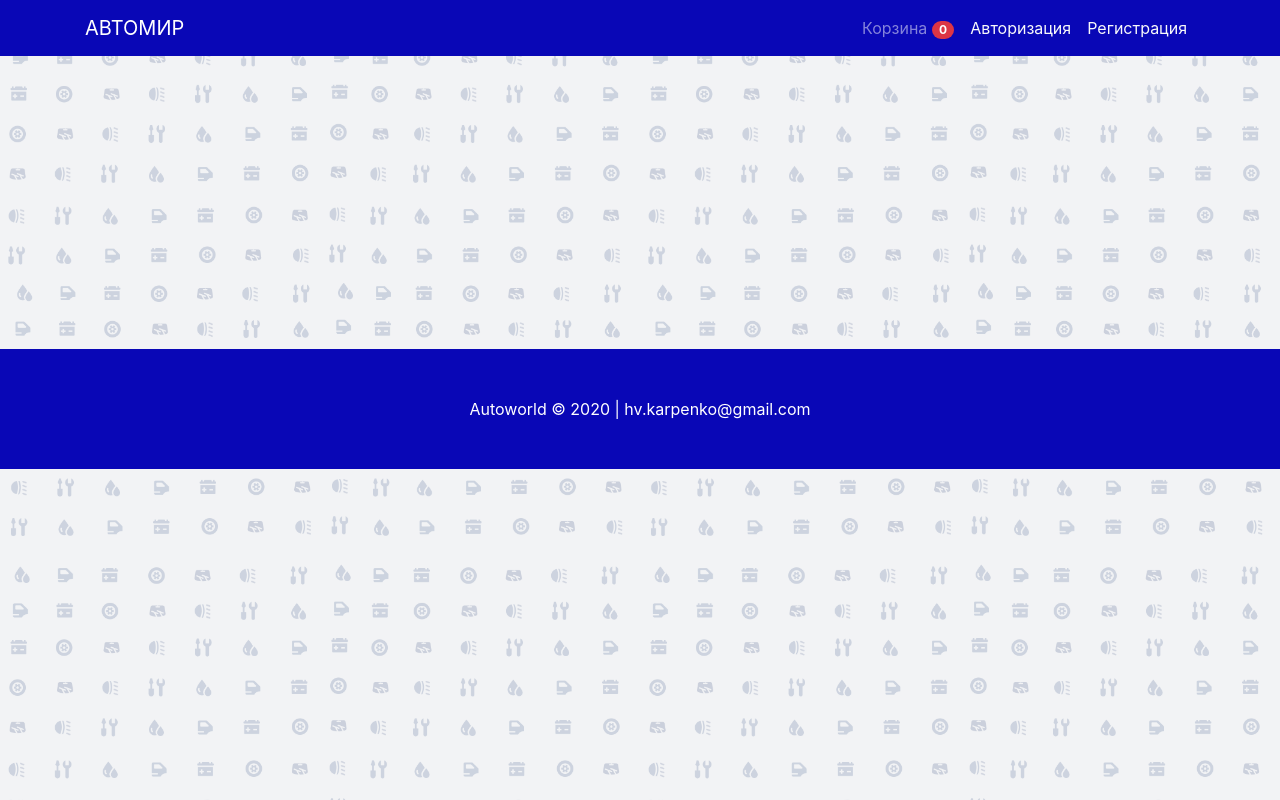
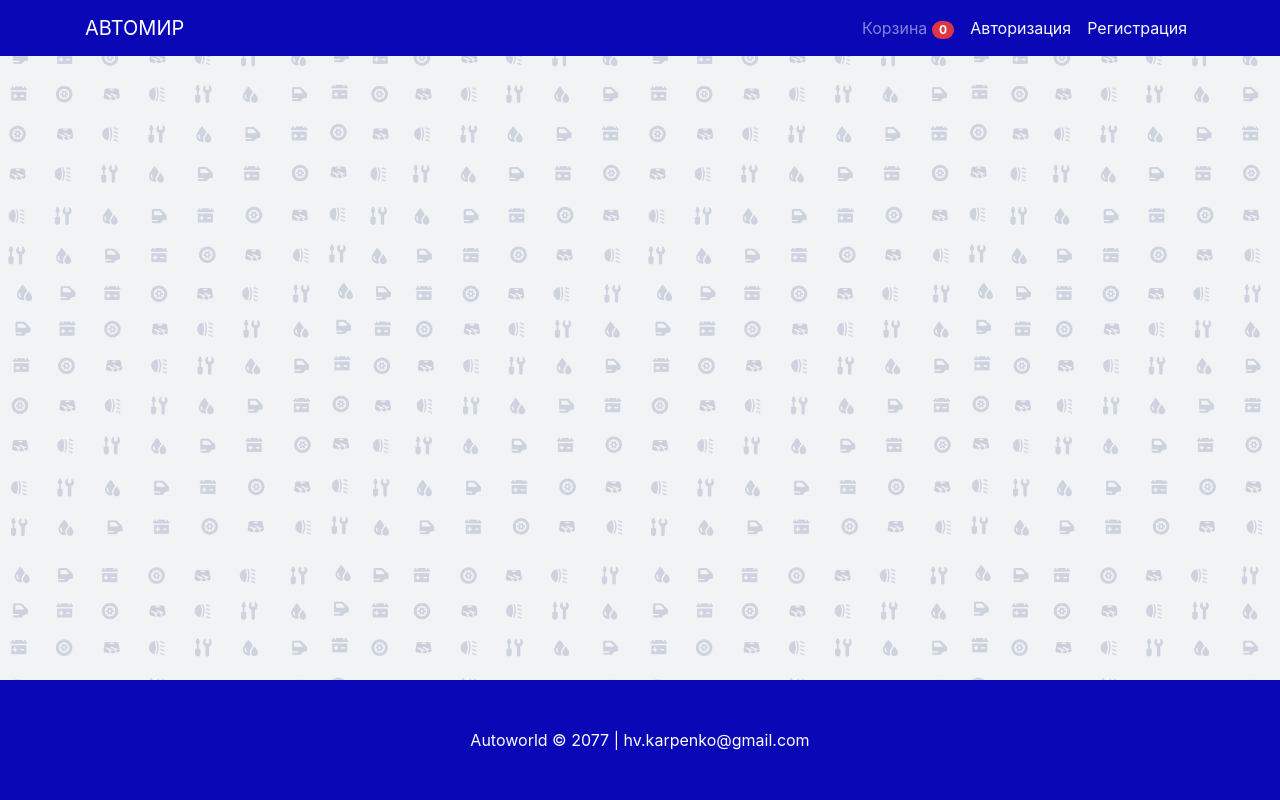
Before and after one commit to KarpenkoIgor/isp-labs-semester4, a Django app: page / in a window 1280 px wide. Run offline with Django 3.2, Linux system fonts and the light colour scheme; data comes from the database, SQL or seed files in the repository; data that the repository does not hold is empty; some libraries are stand-ins or nearby versions.

Commit message:
Edited base.html

```diff
--- a/Lab34/carservice/mainapp/models.py
+++ b/Lab34/carservice/mainapp/models.py
@@ -5,6 +5,21 @@ from django.urls import reverse
 from django.utils import timezone
 
 User = get_user_model()
+
+
+class LatestCarpartsManager:
+
+    @staticmethod
+    def get_carparts_for_main_page(*args, **kwargs):
+        carparts = []
+        carparts = CarPart.objects.all().order_by('-id')[:2]
+        return carparts
+
+
+class LatestCarparts:
+
+    objects = LatestCarpartsManager()
+
 
 
 class Manufacturer(models.Model):
--- a/Lab34/carservice/mainapp/templates/base.html
+++ b/Lab34/carservice/mainapp/templates/base.html
@@ -16,20 +16,25 @@
   <!-- Custom styles for this template -->
   <link href="css/shop-homepage.css" rel="stylesheet">
   <style>
+    html {
+      height: 100%;
+    }
     body {
        background-image: url("/media/background1.png");
        background-size: 50%;
+       height: 100%;
+       padding-top: 56px;
+       min-height: 100%;
+      display: grid;
+      grid-template-rows: 1fr auto;
+    }
+    .card-img-top {
+    	height: 250px;
+    	object-fit: contain;
     }
  </style>
-
 </head>
-<style>
-    body {
-      padding-top: 50px;
-    }
-</style>
 <body>
-
   <!-- Navigation -->
   <nav class="navbar navbar-expand-lg navbar-dark fixed-top" style="background-color: #0907b6;">
     <div class="container">
@@ -113,10 +118,9 @@
   <!-- Footer -->
   <footer class="py-5" style="background-color: #0907b6;">
     <div class="container">
-      <p class="m-0 text-center text-white">Autoworld &copy; 2020 | hv.karpenko@gmail.com</p>
+      <p class="m-0 text-center text-white">Autoworld &copy; 2077 | hv.karpenko@gmail.com</p>
     </div>
   </footer>
-
   <!-- Bootstrap core JavaScript -->
 <script src="https://code.jquery.com/jquery-3.2.1.slim.min.js" integrity="sha384-KJ3o2DKtIkvYIK3UENzmM7KCkRr/rE9/Qpg6aAZGJwFDMVNA/GpGFF93hXpG5KkN" crossorigin="anonymous"></script>
 <script src="https://maxcdn.bootstrapcdn.com/bootstrap/4.0.0/js/bootstrap.min.js" integrity="sha384-JZR6Spejh4U02d8jOt6vLEHfe/JQGiRRSQQxSfFWpi1MquVdAyjUar5+76PVCmYl" crossorigin="anonymous"></script>
--- a/Lab34/carservice/mainapp/views.py
+++ b/Lab34/carservice/mainapp/views.py
@@ -35,7 +35,7 @@ class BaseView(CartMixin, View):
 
     def get(self, request, *args, **kwargs):
         categories = Category.objects.get_categories_for_left_sidebar()
-        carparts = CarPart.objects.all()
+        carparts = CarPart.objects.all().order_by('-id')[:6]
         context ={
             'categories': categories,
             'carparts': carparts,
```
Also changed, not shown: Lab34/carservice/media/exs2.png (added), Lab34/carservice/media/filter3.png (added), Lab34/carservice/media/filter4.png (added), Lab34/carservice/media/oil_1.png (added).
